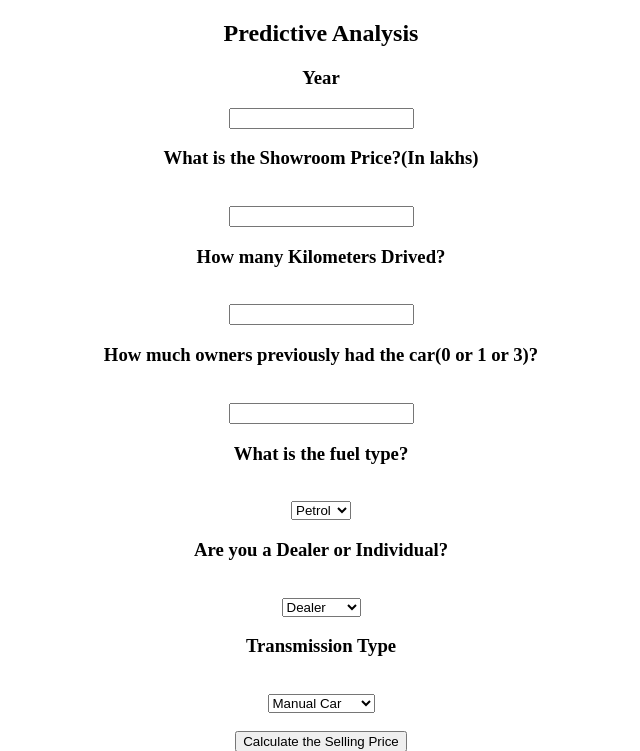
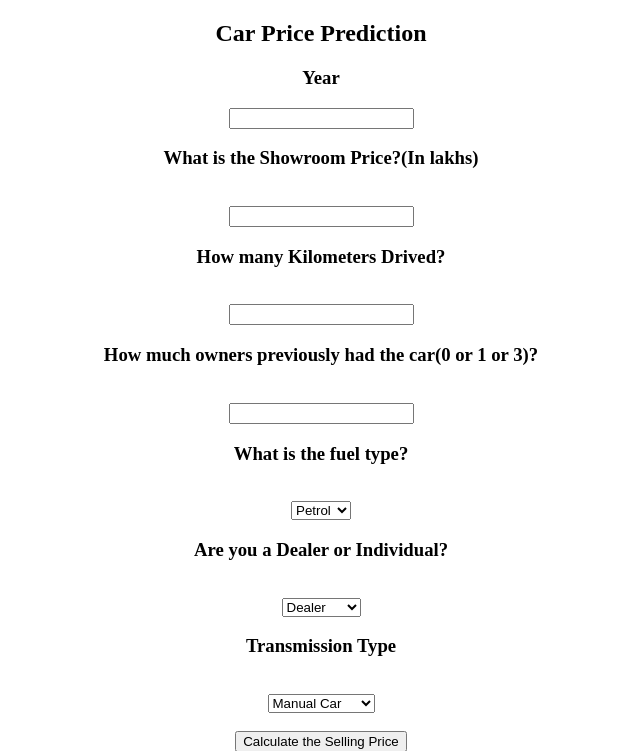
Before and after one commit to sarthaknikure/Car-Price-Prediction, a Flask app: page / in a window 1280 px wide. Shown: the top 751 px of the page, without its empty margins (319-959 px from the left). Run offline with Flask 2, Linux system fonts and the light colour scheme; parts of the project's set-up code (start-up, migrations or seed data) failed here and were passed over.

Commit message:
Update index.html

```diff
--- a/templates/index.html
+++ b/templates/index.html
@@ -12,7 +12,7 @@
     <div>
         <center>
         <form action="{{ url_for('predict')}}" method="post">
-            <h2>Predictive Analysis</h2>
+            <h2>Car Price Prediction</h2>
 
             <h3>Year</h3>
             <input id="first" name="Year" type="number">
```
